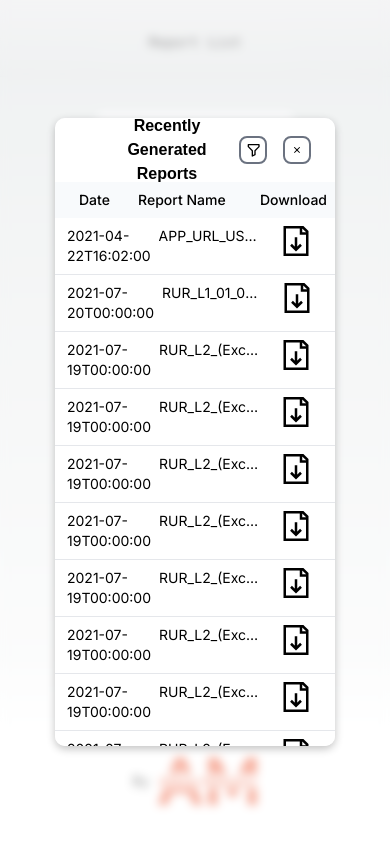
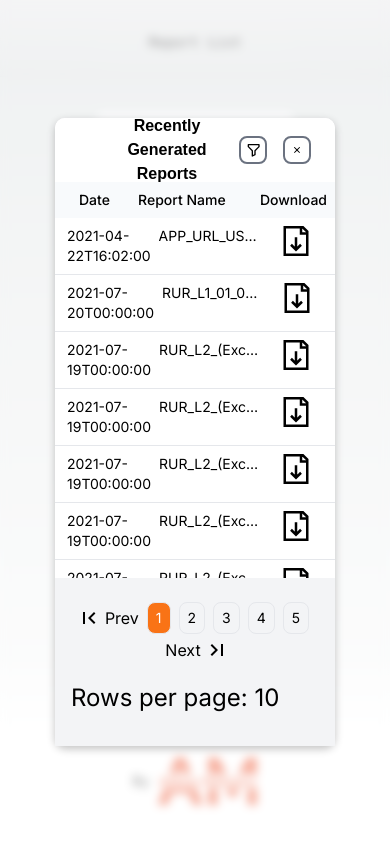
Before and after one commit to AbbasMahdavi021/Report-List, a Next.js app: page / in a window 390 px wide. Both pictures are taken after a click on the button "View Latest Reports". Built offline with nearby package versions, Linux system fonts and the light colour scheme.

Commit message:
Styling and Responsiveness for NavigationControls

```diff
--- a/src/components/NavigationControls.jsx
+++ b/src/components/NavigationControls.jsx
@@ -1,5 +1,8 @@
 import React, { useState, useEffect } from "react";
 import { useRouter, useSearchParams } from "next/navigation";
+
+import { MdLastPage } from "react-icons/md";
+import { MdFirstPage } from "react-icons/md";
 
 const NavigationControls = ({ hasNextPage, hasPrevPage, size }) => {
   const router = useRouter();
@@ -46,7 +49,7 @@ const NavigationControls = ({ hasNextPage, hasPrevPage, size }) => {
       buttons.push(
         <button
           key={i}
-          className={`p-2 text-sm m-1 border border-lightgray-500 border-1 rounded-lg ${
+          className={`text-sm mx-1 border border-lightgray-500 border-1 px-2 md:px-4 h-8 md:h-10 rounded-lg ${
             i === currentPage ? "bg-orange-500 text-white" : ""
           }`}
           onClick={() => handlePageChange(i)}
@@ -59,10 +62,11 @@ const NavigationControls = ({ hasNextPage, hasPrevPage, size }) => {
   };
 
   return (
-    <div className="m-4 flex flex-row justify-center text-2xl space-x-32">
-      <div className="p-2 w-64 flex align-center">
-        {/* Pagination buttons */}
-        <button onClick={() => handlePageChange(1)}>First</button>
+    <div className="md:m-4 my-4 flex flex-col md:flex-row w-full justify-center text-2xl space-y-2 md:space-y-0 md:space-x-32">
+      <div className="md:p-2 flex flex-wrap md:flex-nowrap items-center justify-center ">
+        <button onClick={() => handlePageChange(1)}>
+          <MdFirstPage />
+        </button>
         <button
           className="p-1 text-base"
           disabled={!hasPrevPage}
@@ -78,7 +82,9 @@ const NavigationControls = ({ hasNextPage, hasPrevPage, size }) => {
         >
           Next
         </button>
-        <button onClick={() => handlePageChange(totalPages)}>Last</button>
+        <button onClick={() => handlePageChange(totalPages)}>
+          <MdLastPage />
+        </button>
       </div>
 
       <div className="p-2 ">Rows per page: {perPage}</div>
--- a/src/components/modal/Modal.css
+++ b/src/components/modal/Modal.css
@@ -24,7 +24,6 @@
   font-size: 2rem;
   box-shadow: rgba(0, 0, 0, 0.24) 0px 3px 8px;
   border-radius: 10px;
-  overflow-y: scroll;
 }
 
 .modal-header {
--- a/src/components/reports/Reports.jsx
+++ b/src/components/reports/Reports.jsx
@@ -22,29 +22,34 @@ const Reports = () => {
   const dataToDisplay = dummyData.slice(start, end);
 
   return (
-    <div className="w-full">
+    <div className="relative w-full h-full overflow-hidden ">
+      <div className="flex flex-col h-full">
         <div className="flex flex-row text-sm font-medium p-2 bg-slate-50">
           <div className="ml-4 w-24">Date</div>
           <div className="w-3/4">Report Name</div>
           <div>Download</div>
         </div>
 
-      <div className="flex flex-col">
+        <div className="flex flex-col flex-grow overflow-auto">
           {dataToDisplay.map((report, index) => (
             <ReportCard
+              key={index}
               index={index}
               date={report.datetime}
               reportName={report.reportName}
             />
           ))}
         </div>
+      </div>
 
+      <div className="absolute bottom-0 left-0 right-0 p-2 bg-gray-100">
         <NavigationControls
           hasNextPage={end < dummyData.length}
           hasPrevPage={start > 0}
           size={dummyData.length}
         />
       </div>
+    </div>
   );
 };
 
```
Lines whose indentation alone changed are shown as unchanged.
